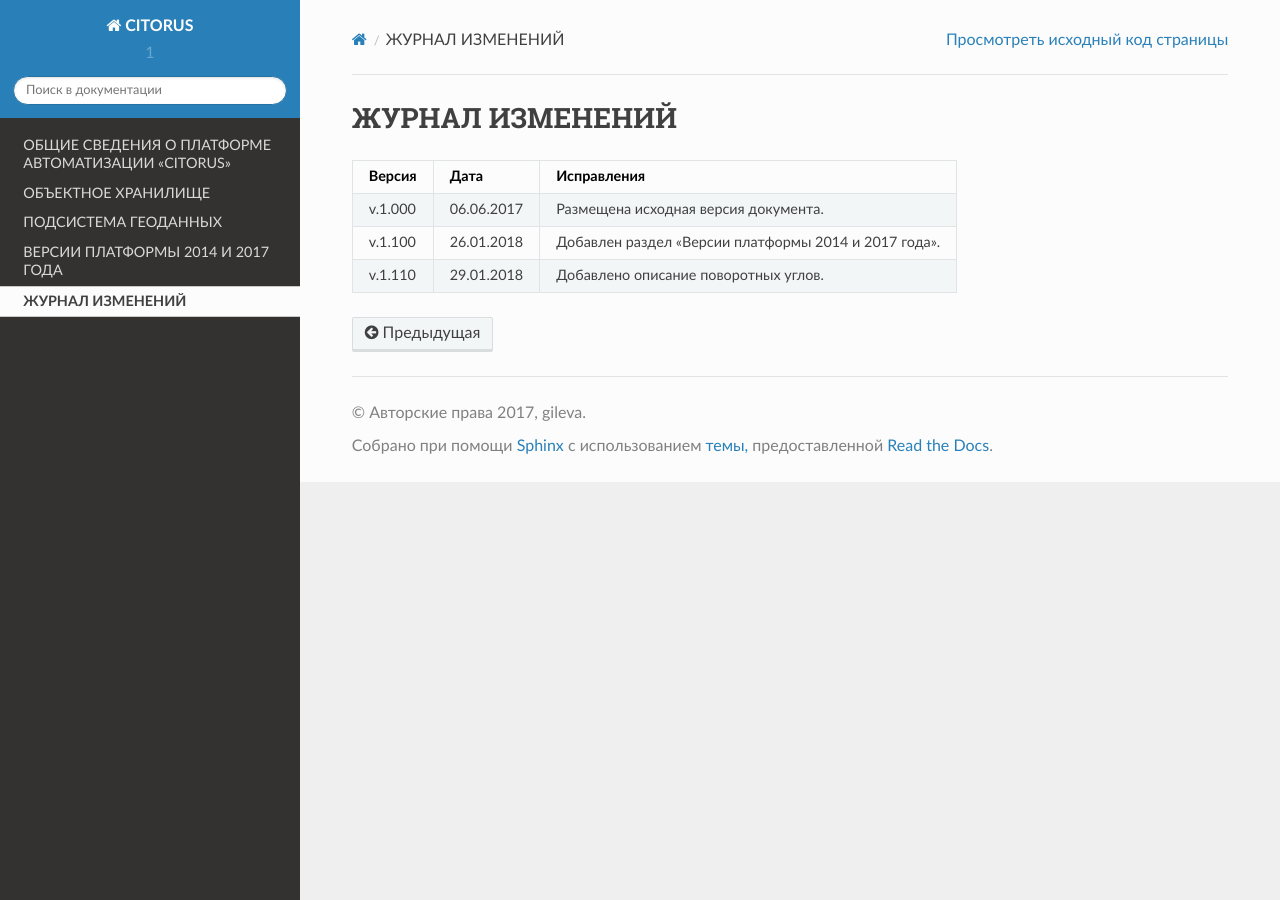
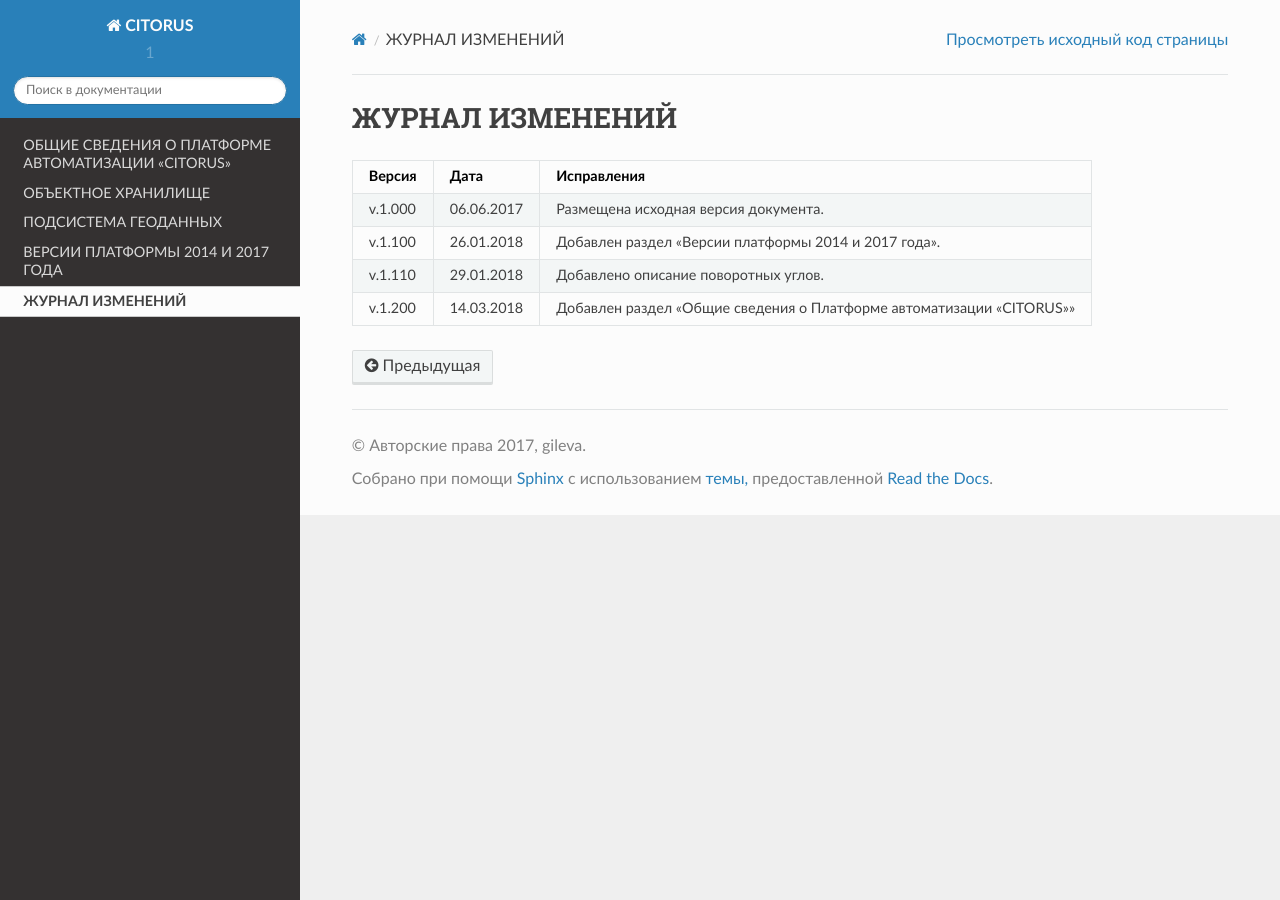
Before and after one commit to citoruspm/citorus, a Sphinx documentation site: the page built from source/journal.rst, in a window 1280 px wide. Built offline with Sphinx 7.4.7 and the Read the Docs theme 2.0.0, drawn with Linux system fonts in a browser that asks for light colours; formulas are drawn with MathJax 3.

Commit message:
Update journal.rst

```diff
--- a/source/journal.rst
+++ b/source/journal.rst
@@ -12,3 +12,5 @@
 +-------+------------+--------------------------------------------------------------------------------+
 |v.1.110| 29.01.2018 | Добавлено описание поворотных углов.                                           |
 +-------+------------+--------------------------------------------------------------------------------+
+|v.1.200| 14.03.2018 | Добавлен раздел «Общие сведения о Платформе автоматизации "CITORUS"»           |
++-------+------------+--------------------------------------------------------------------------------+
```
